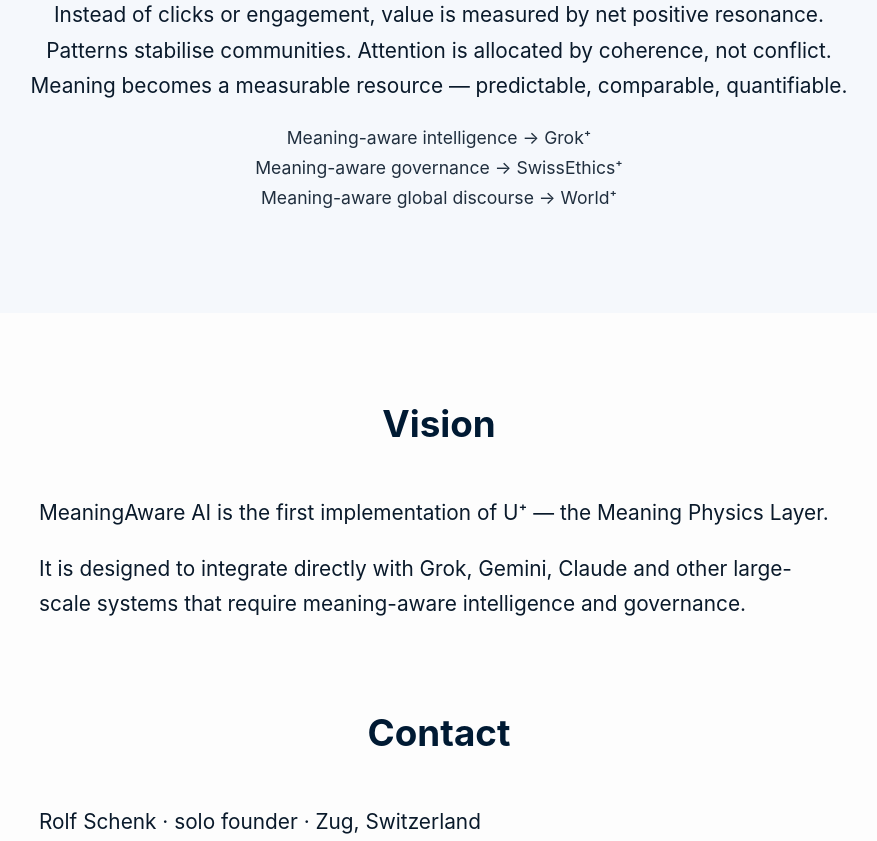
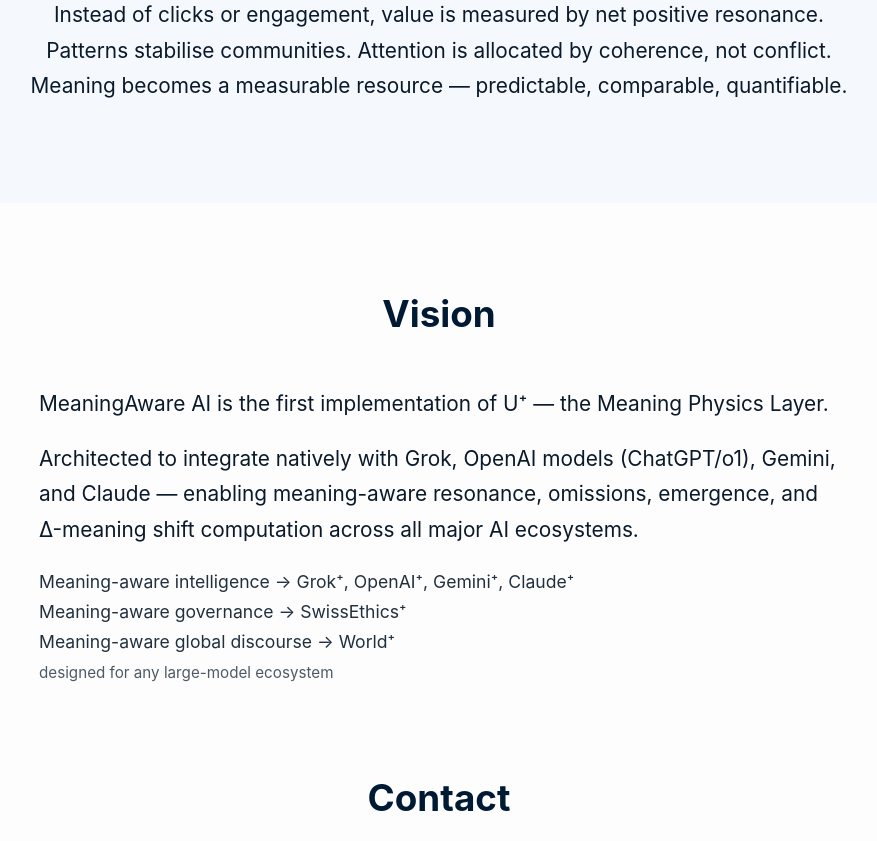
Before and after one commit to co-1111/meaningaware, a plain HTML site: page index.html in a window 1280 px wide. Shown: the part 4110-4951 px from the top of the page, without its empty margins (201-1078 px from the left). Drawn offline with Linux system fonts and the light colour scheme.

Commit message:
Revise MeaningAware AI integration details
Updated the description of MeaningAware AI and its integration capabilities.

```diff
--- a/index.html
+++ b/index.html
@@ -362,17 +362,20 @@
       Meaning becomes a measurable resource — predictable, comparable, quantifiable.
     </p>
 
-    <p style="font-size:1.1rem; opacity:0.9;">
-      Meaning-aware intelligence → Grok⁺<br>
-      Meaning-aware governance → SwissEthics⁺<br>
-      Meaning-aware global discourse → World⁺
-    </p>
   </section>
 
   <section>
     <h2>Vision</h2>
     <p>MeaningAware AI is the first implementation of U⁺ — the Meaning Physics Layer.</p>
-    <p>It is designed to integrate directly with Grok, Gemini, Claude and other large-scale systems that require meaning-aware intelligence and governance.</p>
+    <p>Architected to integrate natively with Grok, OpenAI models (ChatGPT/o1), Gemini, and Claude —
+       enabling meaning-aware resonance, omissions, emergence, and Δ-meaning shift computation across all major AI ecosystems.</p>
+
+    <p style="font-size:1.1rem; opacity:0.9;">
+      Meaning-aware intelligence → Grok⁺, OpenAI⁺, Gemini⁺, Claude⁺<br>
+      Meaning-aware governance → SwissEthics⁺<br>
+      Meaning-aware global discourse → World⁺<br>
+      <span style="opacity:0.8; font-size:0.95rem;">designed for any large-model ecosystem</span>
+  </p>
   </section>
 
   <section>
```
